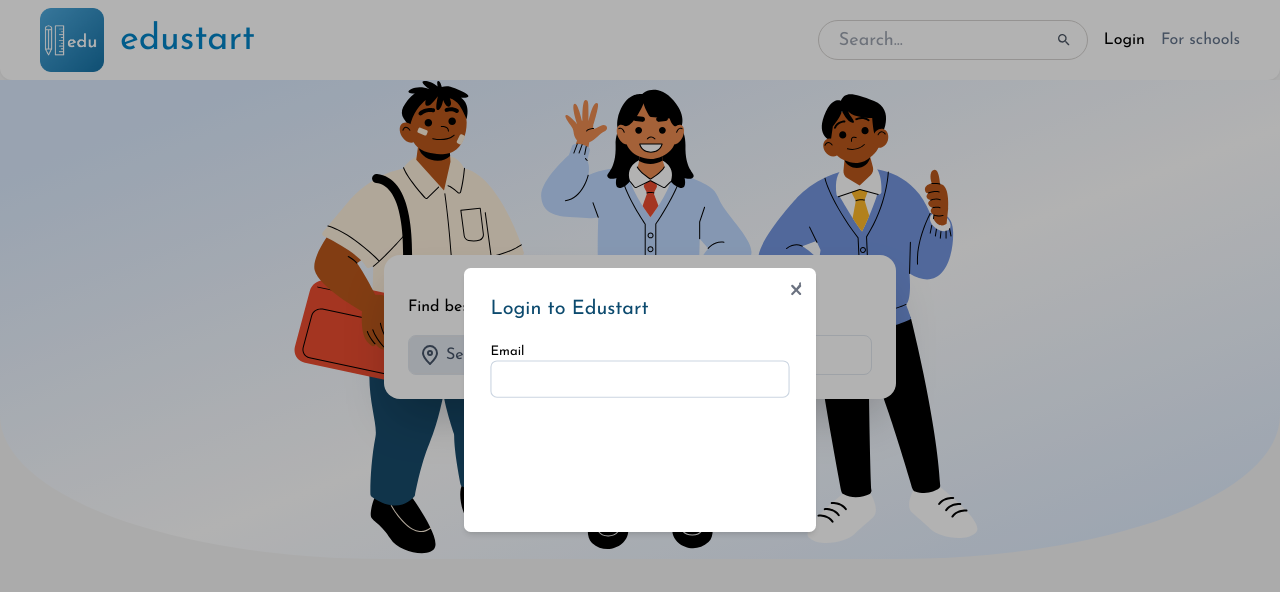
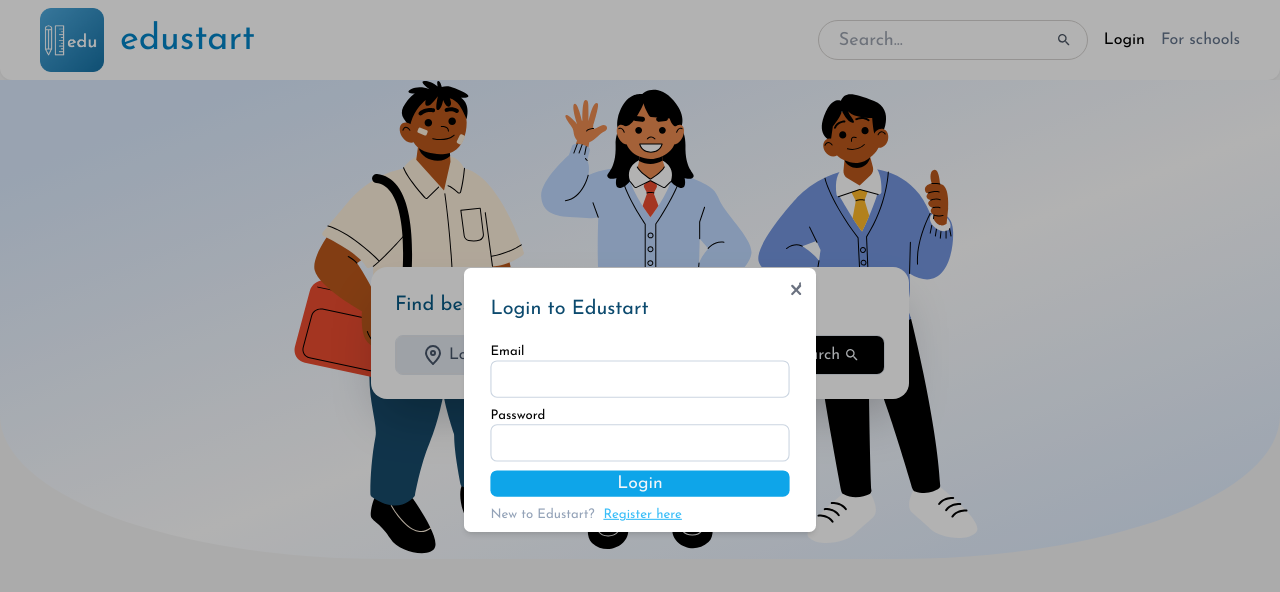
Before and after one commit to hardikhere/EduStart, a Next.js app in the folder edustart-frontend/: page / in a window 1280 px wide. Both pictures are taken after a click on the button "Login". Shown: the top 592 px of the page. Built offline with nearby package versions, Linux system fonts and the light colour scheme.

Commit message:
select city modal done

```diff
--- a/edustart-frontend/next.config.js
+++ b/edustart-frontend/next.config.js
@@ -1,4 +1,13 @@
 /** @type {import('next').NextConfig} */
-const nextConfig = {}
+const nextConfig = {
+    images: {
+        remotePatterns: [
+            {
+                protocol: "https",
+                hostname: "**",
+            },
+        ],
+    },
+}
 
 module.exports = nextConfig
--- a/edustart-frontend/src/app/Components/Auth/LoginModal.tsx
+++ b/edustart-frontend/src/app/Components/Auth/LoginModal.tsx
@@ -1,6 +1,7 @@
 import React, { useState } from "react";
 import Modal from "@/app/components/common/Modal";
 import Input from "@/app/components/common/Input";
+import Button from "@/app/components/common/Button";
 
 const LoginModal = () => {
   const [isLoginModalOpen, setIsLoginModalOpen] = useState(false);
@@ -17,11 +18,28 @@
         <div>
           <h1 className="text-sky-900 text-lg">Login to Edustart</h1>
           <form className="mt-4">
-            <div className="flex flex-col">
+            <div className="mt-2 flex flex-col">
               <label className="font-normal text-xs" htmlFor="email">
                 Email
               </label>
               <Input id={"email"} />
+            </div>
+
+            <div className="mt-2 flex flex-col">
+              <label className="font-normal text-xs" htmlFor="pass">
+                Password
+              </label>
+              <Input id={"pass"} type="password" />
+            </div>
+            <div className="mt-2 flex flex-col">
+              <Button className="bg-sky-500">Login</Button>
+            </div>
+
+            <div className="mt-2 flex gap-2 text-xs text-slate-400">
+              New to Edustart?
+              <div className="underline text-sky-400 cursor-pointer">
+                Register here
+              </div>
             </div>
           </form>
         </div>
--- a/edustart-frontend/src/app/Components/Home/Banner.tsx
+++ b/edustart-frontend/src/app/Components/Home/Banner.tsx
@@ -10,7 +10,7 @@
       <Image src={Student1} />
       <Image src={Student2} />
       <Image src={Student3} />
-      <div className="absolute bottom-40 w-2/5">
+      <div className="absolute bottom-40">
         <SearchFormHome />
       </div>
     </div>
--- a/edustart-frontend/src/app/Components/Home/SearchFormHome/SearchFormHome.tsx
+++ b/edustart-frontend/src/app/Components/Home/SearchFormHome/SearchFormHome.tsx
@@ -1,9 +1,9 @@
 import SearchIcon from "@/app/components/Icons/SearchIcon";
 import { useState } from "react";
-import locationIcon from "@/app/assets/location.svg";
 import bookIcon from "@/app/assets/bookIcon.svg";
 import Image from "next/image";
 import Button from "@/app/components/common/Button";
+import SelectCity from "@/app/components/Home/SearchFormHome/SelectCity";
 
 function SearchFormHome() {
   const [cardDetails, setcardDetails] = useState({
@@ -11,21 +11,29 @@
   });
 
   return (
-    <div className="p-6 w-full bg-white shadow-2xl rounded-2xl">
-      <h1 className="mt-4 mb-4">Find best school for your child</h1>
+    <div className=" relative transition-all duration-300 animate-skewup p-6 w-full bg-white shadow-2xl rounded-2xl flex wrap flex-col w-80">
+      <h1 className="mt-0 mb-4 text-xl text-sky-800">
+        Find best schools in your city
+      </h1>
       <div className="flex overflow-hidden h-10 w-full border border-slate-200 rounded-lg">
-        <Button className="bg-slate-200 rounded-none text-slate-600 border">
-          <Image src={locationIcon} alt="Location icon" />
-          <div> Select location</div>
-        </Button>
+        <SelectCity onCitySelect={() => {}} />
         <Button
           className="bg-slate-200 text-slate-600  border-radius rounded-none
+                pl-6 pr-6
                 border border-r-0 border-l-1 border-t-0 border-b-0 border-slate-500 "
         >
           <Image src={bookIcon} alt="Location icon" />
           <div> Board</div>
         </Button>
-        <Button className="bg-black rounded-none">
+        <Button
+          className="bg-slate-200 text-slate-600  border-radius rounded-none
+                pl-6 pr-6
+                border border-r-0 border-l-1 border-t-0 border-b-0 border-slate-500 "
+        >
+          <Image src={bookIcon} alt="Location icon" />
+          <div>Type</div>
+        </Button>
+        <Button className="   pl-6 pr-6 bg-black rounded-none">
           <div>Search</div>
           <SearchIcon />
         </Button>
--- /dev/null
+++ b/edustart-frontend/src/app/Components/Home/SearchFormHome/SelectCity.tsx
@@ -0,0 +1,85 @@
+import Button from "@/app/components/common/Button";
+import React, { useState } from "react";
+import locationIcon from "@/app/assets/location.svg";
+import { Modal } from "@/app/components/common";
+import Image from "next/image";
+
+const SelectCity = ({ onCitySelect }) => {
+  const [isOpen, setIsOpen] = useState(false);
+  return (
+    <>
+      <Button
+        onClick={() => {
+          setIsOpen(true);
+        }}
+        className="bg-slate-200 relative  pl-6 pr-6 rounded-none text-slate-600 border"
+      >
+        <Image src={locationIcon} alt="Location icon" />
+        <div>Location</div>
+      </Button>
+      {isOpen && (
+        <Modal
+          containerClassName="p-6 max-w-60"
+          isOpen={isOpen}
+          onClose={() => setIsOpen(false)}
+        >
+          <h2 className="mb-4">Select City</h2>
+          <div className="flex gap-4 wrap">
+            {allCities.map(({ name, image }) => {
+              return (
+                <div
+                  key={name}
+                  className="overflow-hidden relative cursor-pointer
+                    h-20 w-40 rounded-md p-4 bg-slate-300
+                    transition-all duration-300 hover:pt-8"
+                  onClick={() => {
+                    onCitySelect(name);
+                    setIsOpen(false);
+                  }}
+                >
+                  <Image
+                    src={image}
+                    alt={name}
+                    objectFit="cover"
+                    className="absolute inset-0 z-1"
+                    width={200}
+                    height={100}
+                  />
+                  <div className="absolute bg-black opacity-40 inset-0 z-1"></div>
+                  <div className="text-slate-100 absolute city-name z-2">
+                    {name}
+                  </div>
+                </div>
+              );
+            })}
+          </div>
+        </Modal>
+      )}
+    </>
+  );
+};
+
+export default SelectCity;
+
+const allCities = [
+  {
+    name: "Jaipur",
+    image:
+      "https://upload.wikimedia.org/wikipedia/commons/thumb/4/41/East_facade_Hawa_Mahal_Jaipur_from_ground_level_%28July_2022%29_-_img_01.jpg/536px-East_facade_Hawa_Mahal_Jaipur_from_ground_level_%28July_2022%29_-_img_01.jpg",
+  },
+  {
+    name: "Gurgoan",
+    image:
+      "https://www.hindustantimes.com/ht-img/img/2023/06/28/550x309/The-plan-for-Girigram-Global-City-Project--a-mixed_1687971078310.jpg",
+  },
+  {
+    name: "Bangalore",
+    image:
+      "https://thumbs.dreamstime.com/b/evening-view-urban-landscape-bangalore-city-india-evening-view-urban-landscape-bangalore-city-223153046.jpg",
+  },
+  {
+    name: "Mumbai",
+    image:
+      "https://encrypted-tbn0.gstatic.com/images?q=tbn:ANd9GcT2pYO5TdV8zh72GDQ1osJ3C6XWeDYaJrpRTA&usqp=CAU",
+  },
+];
--- a/edustart-frontend/src/app/Components/common/Button.tsx
+++ b/edustart-frontend/src/app/Components/common/Button.tsx
@@ -3,9 +3,11 @@
 const Button: React.FC<HTMLAttributes<HTMLButtonElement>> = ({
   children,
   className,
+  ...rest
 }) => {
   return (
     <button
+      {...rest}
       className={`pl-2 pr-2 h-full max-h-20 rounded-md text-slate-100
         flex justify-center items-center gap-1 ${className}`}
     >
--- a/edustart-frontend/src/app/Components/common/Input.tsx
+++ b/edustart-frontend/src/app/Components/common/Input.tsx
@@ -1,6 +1,8 @@
 import React from "react";
 
-const Input: React.FC<React.HTMLAttributes<HTMLInputElement>> = (props) => {
+const Input: React.FC<React.InputHTMLAttributes<HTMLInputElement>> = (
+  props
+) => {
   return (
     <input
       type="text"
--- a/edustart-frontend/tailwind.config.ts
+++ b/edustart-frontend/tailwind.config.ts
@@ -14,13 +14,13 @@
           "conic-gradient(from 180deg at 50% 50%, var(--tw-gradient-stops))",
       },
       keyframes: {
-        scaleup: {
-          "0%": { transform: "scale-90" },
-          "100%": { transform: "scale-110" },
+        skewup: {
+          "0%": { transform: "skewY(-12deg) rotate3d(360,1 , 0 , 45deg)" },
+          "100%": { transform: "skewY(0deg) rotate3d(0 ,0 , 0 , 0deg)" },
         },
       },
       animation: {
-        scaleup: "scaleup 1s ease-in-out infinite",
+        skewup: "skewup 1s ease-in-out 1",
       },
       borderRadius: {
         large: "30%",
```
